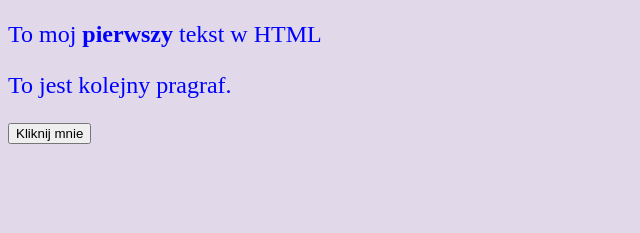
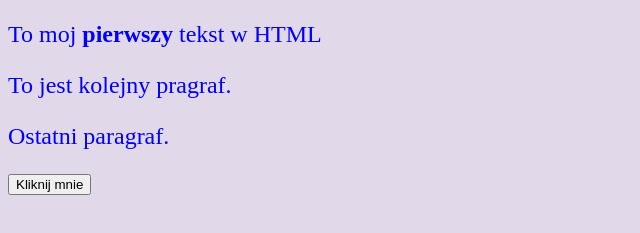
Before and after one commit to GeneralLuki/my-project, a plain HTML site: page index.html in a window 1280 px wide. Shown: the part 61-294 px from the top of the page, without its empty margins (0-640 px from the left). Drawn offline with Linux system fonts and the light colour scheme.

Commit message:
feat: add new paragraph

```diff
--- a/index.html
+++ b/index.html
@@ -12,7 +12,7 @@
     <p>To moj <strong>pierwszy</strong> tekst w HTML<p>
 
         <p>To jest kolejny pragraf.</p>
-
+        <p> Ostatni paragraf.</p>
         <button onclick="showAlert()">Kliknij mnie</button>
 
         <script src="index.js"></script>
```
